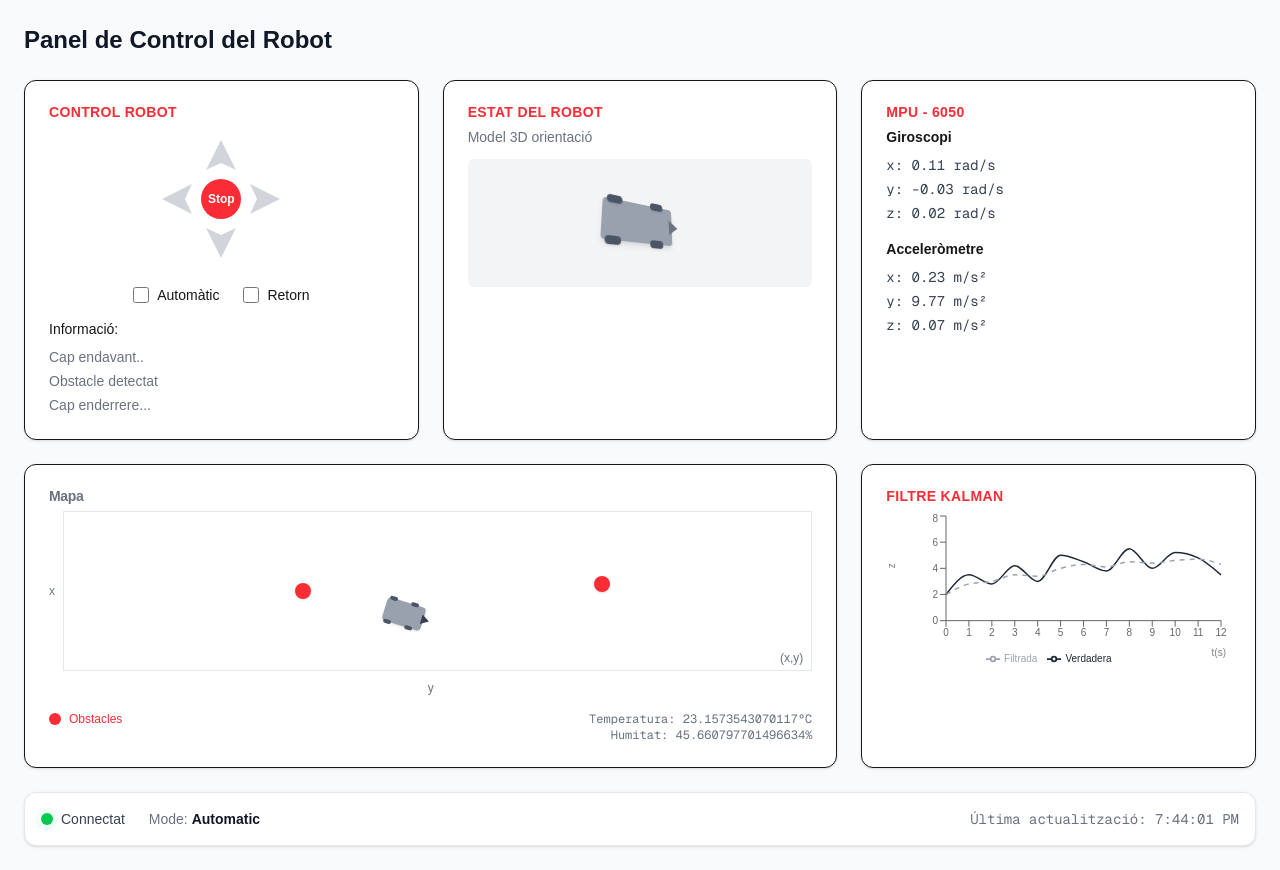
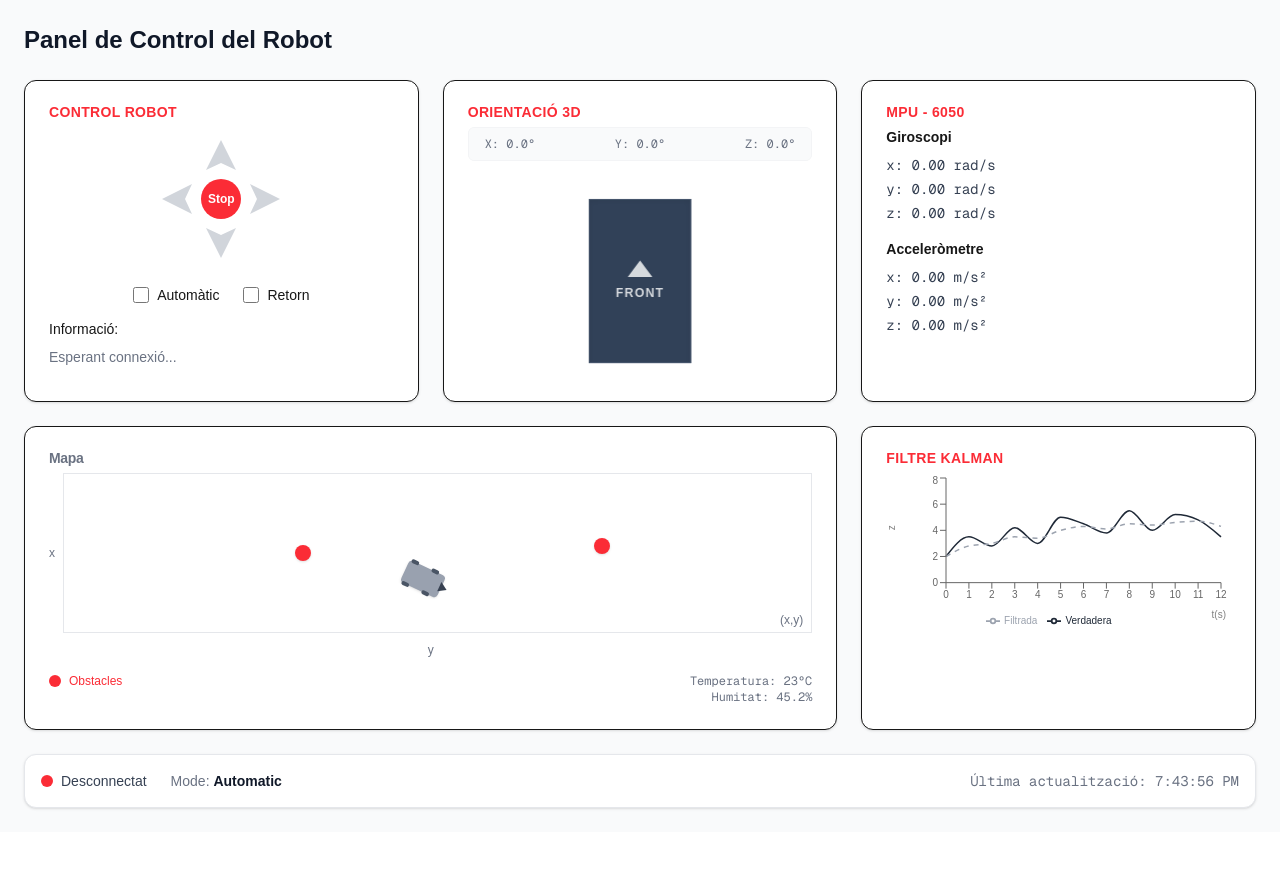
Before and after one commit to llunajuvilla/TFG-front, a Next.js app: page / in a window 1280 px wide. After the commit the page ends 832 px from the top, so only its background shows below. Built offline with nearby package versions, Linux system fonts and the light colour scheme; no server answers.

Commit message:
feat: conexion con websocket IMU

```diff
--- a/app/page.tsx
+++ b/app/page.tsx
@@ -1,6 +1,8 @@
 "use client"
 
 import { useState, useEffect } from "react"
+import { useRobotWebSocket } from "@/hooks/useRobotWebSocket"
+
 import { ControlPanel } from "@/components/control-panel"
 import { Robot3DView } from "@/components/robot-3d-view"
 import { MPUSensor } from "@/components/mpu-sensor"
@@ -10,77 +12,39 @@ import { KalmanFilterChart } from "@/components/kalman-filter-chart"
 export default function RobotDashboard() {
   const [isMounted, setIsMounted] = useState(false)
   const [mode, setMode] = useState<"manual" | "automatic" | "return">("automatic")
-  const [sensorData, setSensorData] = useState({
-    gyroscope: { x: 0.12, y: -0.05, z: 0.03 },
-    accelerometer: { x: 0.15, y: 9.78, z: 0.22 },
-    temperature: 23,
-    humidity: 45.2
-  })
-  const [robotPosition, setRobotPosition] = useState({ x: 120, y: 80, rotation: 25 })
-  const [robotRotation, setRobotRotation] = useState({ x: 15, y: 30, z: 0 })
-  const [messages, setMessages] = useState([
-    "Cap endavant..",
-    "Obstacle detectat",
-    "Cap enderrere..."
-  ])
+  const [messages, setMessages] = useState(["Esperant connexió..."])
+
+  // IP ESP32
+  const ESP32_IP = "192.168.1.15"
+
+  // WWebSockets
+  const { isConnected, sensorData, sendCommand } = useRobotWebSocket(ESP32_IP)
 
   useEffect(() => {
     setIsMounted(true)
   }, [])
 
-  // Simulate real-time sensor updates
-  useEffect(() => {
-    const interval = setInterval(() => {
-      setSensorData(prev => ({
-        gyroscope: {
-          x: prev.gyroscope.x + (Math.random() - 0.5) * 0.02,
-          y: prev.gyroscope.y + (Math.random() - 0.5) * 0.02,
-          z: prev.gyroscope.z + (Math.random() - 0.5) * 0.02
-        },
-        accelerometer: {
-          x: prev.accelerometer.x + (Math.random() - 0.5) * 0.1,
-          y: 9.78 + (Math.random() - 0.5) * 0.05,
-          z: prev.accelerometer.z + (Math.random() - 0.5) * 0.1
-        },
-        temperature: 23 + (Math.random() - 0.5) * 0.5,
-        humidity: 45.2 + (Math.random() - 0.5) * 1
-      }))
-
-      // Update robot orientation based on gyroscope
-      setRobotRotation(prev => ({
-        x: prev.x + (Math.random() - 0.5) * 2,
-        y: prev.y + (Math.random() - 0.5) * 2,
-        z: prev.z + (Math.random() - 0.5) * 1
-      }))
-
-      // Simulate robot movement in automatic mode
-      if (mode === "automatic") {
-        setRobotPosition(prev => ({
-          x: Math.max(30, Math.min(220, prev.x + (Math.random() - 0.5) * 5)),
-          y: Math.max(20, Math.min(100, prev.y + (Math.random() - 0.5) * 3)),
-          rotation: prev.rotation + (Math.random() - 0.5) * 5
-        }))
-      }
-    }, 500)
-
-    return () => clearInterval(interval)
-  }, [mode])
-
   const handleModeChange = (newMode: "manual" | "automatic" | "return") => {
     setMode(newMode)
-    setMessages(prev => [
-      `Mode canviat a: ${newMode}`,
-      ...prev.slice(0, 2)
-    ])
+    // Ejemplo de cómo mandar un comando al ESP32
+    sendCommand({ cmd: "change_mode", mode: newMode })
+    setMessages(prev => [`Mode canviat a: ${newMode}`, ...prev.slice(0, 2)])
   }
 
-  // Handle manual directional commands
   const handleDirectionCommand = (direction: "forward" | "backward" | "left" | "right" | "stop") => {
-    setMessages(prev => [
-      `Comandament manual: ${direction}`,
-      ...prev.slice(0, 2)
-    ])
+    // Mandamos la dirección al robot
+    sendCommand({ cmd: "move", direction: direction })
+    setMessages(prev => [`Moviment: ${direction}`, ...prev.slice(0, 2)])
   }
+
+  // Preparamos datos seguros por si el sensorData aún es null (desconectado)
+  const currentGyro = sensorData?.gyroscope || { x: 0, y: 0, z: 0 }
+  const currentAcc = sensorData?.accelerometer || { x: 0, y: 0, z: 0 }
+  const robotRotation = sensorData ? {
+    x: sensorData.angles.kalman, // Usamos el filtro de Kalman para X [cite: 34]
+    y: 0,
+    z: 0
+  } : { x: 0, y: 0, z: 0 }
 
   return (
     <main className="min-h-screen bg-gray-50 dark:bg-gray-900 p-4 md:p-6 transition-colors duration-300">
@@ -92,7 +56,6 @@ export default function RobotDashboard() {
         </header>
 
         <div className="grid grid-cols-1 md:grid-cols-2 lg:grid-cols-3 gap-6">
-          {/* Row 1 */}
           <div className="lg:col-span-1">
             <ControlPanel
               onModeChange={handleModeChange}
@@ -104,19 +67,11 @@ export default function RobotDashboard() {
             <Robot3DView rotation={robotRotation} />
           </div>
           <div className="lg:col-span-1">
-            <MPUSensor
-              gyroscope={sensorData.gyroscope}
-              accelerometer={sensorData.accelerometer}
-            />
+            <MPUSensor gyroscope={currentGyro} accelerometer={currentAcc} />
           </div>
 
-          {/* Row 2 */}
           <div className="md:col-span-1 lg:col-span-2">
-            <RobotMap
-              robotPosition={robotPosition}
-              temperature={sensorData.temperature}
-              humidity={sensorData.humidity}
-            />
+            <RobotMap />
           </div>
           <div className="md:col-span-1 lg:col-span-1">
             <KalmanFilterChart />
@@ -128,10 +83,10 @@ export default function RobotDashboard() {
           <div className="flex items-center gap-6 mb-2 sm:mb-0">
             <span className="flex items-center gap-2 font-medium text-gray-700 dark:text-gray-300">
               <span className="relative flex h-3 w-3">
-                <span className="animate-ping absolute inline-flex h-full w-full rounded-full bg-green-400 opacity-75"></span>
-                <span className="relative inline-flex rounded-full h-3 w-3 bg-green-500"></span>
+                {isConnected && <span className="animate-ping absolute inline-flex h-full w-full rounded-full bg-green-400 opacity-75"></span>}
+                <span className={`relative inline-flex rounded-full h-3 w-3 ${isConnected ? 'bg-green-500' : 'bg-red-500'}`}></span>
               </span>
-              Connectat
+              {isConnected ? 'Connectat' : 'Desconnectat'}
             </span>
             <span className="text-gray-500 dark:text-gray-400">
               Mode: <span className="font-semibold text-gray-900 dark:text-white capitalize">{mode}</span>
--- a/components/robot-3d-view.tsx
+++ b/components/robot-3d-view.tsx
@@ -4,42 +4,108 @@ interface Robot3DViewProps {
   rotation?: { x: number; y: number; z: number }
 }
 
-export function Robot3DView({ rotation = { x: 15, y: 30, z: 0 } }: Robot3DViewProps) {
+export function Robot3DView({ rotation = { x: 0, y: 0, z: 0 } }: Robot3DViewProps) {
   return (
-    <div className="h-full rounded-xl border bg-white dark:bg-gray-950 dark:border-gray-800 shadow-sm">
+    <div className="h-full rounded-xl border bg-white dark:bg-gray-950 dark:border-gray-800 shadow-sm overflow-hidden">
       <div className="flex flex-col space-y-1.5 p-6 pb-2">
         <h3 className="text-sm font-bold text-red-500 dark:text-red-400 uppercase tracking-wide leading-none tracking-tight">
-          Estat del Robot
+          Orientació 3D
         </h3>
       </div>
-      <div className="p-6 pt-0">
-        <p className="text-sm text-gray-500 dark:text-gray-400 mb-3">Model 3D orientació</p>
-        <div className="relative h-32 bg-gray-100 dark:bg-gray-900 rounded-md flex items-center justify-center overflow-hidden">
-          {/* 3D Robot representation using CSS transforms */}
+
+      <div className="p-6 pt-0 flex flex-col items-center">
+        {/* Marcador numérico superior */}
+        <div className="text-xs font-mono text-gray-500 dark:text-gray-400 mb-6 w-full flex justify-between px-4 bg-gray-50 dark:bg-gray-900 py-2 rounded-md border border-gray-100 dark:border-gray-800">
+          <span>X: {rotation.x.toFixed(1)}°</span>
+          <span>Y: {rotation.y.toFixed(1)}°</span>
+          <span>Z: {rotation.z.toFixed(1)}°</span>
+        </div>
+
+        {/* Contenedor principal con Perspectiva 3D */}
+        <div
+          className="relative w-full h-48 flex items-center justify-center"
+          style={{ perspective: "800px" }}
+        >
+          {/* El cuerpo del robot (Caja 3D) */}
           <div
-            className="relative transition-transform duration-300"
+            className="relative w-[100px] h-[160px]"
             style={{
-              transform: `perspective(200px) rotateX(${rotation.x}deg) rotateY(${rotation.y}deg) rotateZ(${rotation.z}deg)`,
-              transformStyle: "preserve-3d"
+              transformStyle: "preserve-3d",
+              // IMPORTANTE: Aquí se mapean los ejes del sensor a los de la pantalla.
+              // En CSS: rotateX es Pitch (cabeceo), rotateY es Yaw (giro), rotateZ es Roll (inclinación lateral)
+              transform: `rotateX(${-rotation.y}deg) rotateY(${-rotation.z}deg) rotateZ(${-rotation.x}deg)`,
+              transition: "transform 0.1s linear"
             }}
           >
-            {/* Robot body */}
-            <div className="w-20 h-10 bg-gray-400 rounded-sm shadow-md relative">
-              {/* Front indicator */}
-              <div
-                className="absolute -right-2 top-1/2 -translate-y-1/2 w-0 h-0"
-                style={{
-                  borderTop: "8px solid transparent",
-                  borderBottom: "8px solid transparent",
-                  borderLeft: "12px solid #6b7280"
-                }}
-              />
-              {/* Wheels */}
-              <div className="absolute -bottom-1 left-1 w-4 h-2 bg-gray-600 rounded-sm shadow-sm" />
-              <div className="absolute -bottom-1 right-3 w-4 h-2 bg-gray-600 rounded-sm shadow-sm" />
-              <div className="absolute -top-1 left-1 w-4 h-2 bg-gray-600 rounded-sm shadow-sm" />
-              <div className="absolute -top-1 right-3 w-4 h-2 bg-gray-600 rounded-sm shadow-sm" />
+
+            {/* 1. Cara Superior (Techo) */}
+            <div
+              className="absolute inset-0 bg-slate-700 border border-slate-600 flex flex-col items-center justify-center shadow-inner"
+              style={{ transform: "translateZ(20px)" }}
+            >
+              {/* Flecha y texto indicando el morro */}
+              <div className="w-0 h-0 border-l-[12px] border-l-transparent border-r-[12px] border-r-transparent border-b-[16px] border-b-white opacity-80 mb-2" />
+              <span className="text-white/80 font-bold tracking-widest text-xs">FRONT</span>
             </div>
+
+            {/* 2. Cara Inferior (Chasis) */}
+            <div
+              className="absolute inset-0 bg-slate-900 border border-slate-800"
+              style={{ transform: "translateZ(-20px) rotateY(180deg)" }}
+            />
+
+            {/* 3. Frontal (Morro con faros) */}
+            <div
+              className="absolute top-0 left-0 w-[100px] h-[40px] bg-slate-800 border border-slate-700 flex justify-around items-center px-2"
+              style={{ transformOrigin: "top", transform: "rotateX(-90deg)" }}
+            >
+              <div className="w-4 h-4 bg-yellow-200 rounded-full shadow-[0_0_12px_#fef08a]" />
+              <div className="w-4 h-4 bg-yellow-200 rounded-full shadow-[0_0_12px_#fef08a]" />
+            </div>
+
+            {/* 4. Trasera (Luces de freno) */}
+            <div
+              className="absolute bottom-0 left-0 w-[100px] h-[40px] bg-slate-800 border border-slate-700 flex justify-between items-center px-2"
+              style={{ transformOrigin: "bottom", transform: "rotateX(90deg)" }}
+            >
+              <div className="w-6 h-2 bg-red-500 rounded-sm shadow-[0_0_8px_#ef4444]" />
+              <div className="w-6 h-2 bg-red-500 rounded-sm shadow-[0_0_8px_#ef4444]" />
+            </div>
+
+            {/* 5. Lateral Izquierdo (Con ruedas) */}
+            <div
+              className="absolute top-0 left-0 w-[40px] h-[160px] bg-slate-800 border border-slate-700 flex flex-col justify-between py-4 items-center"
+              style={{ transformOrigin: "left", transform: "rotateY(90deg)" }}
+            >
+               {/* Rueda delantera izquierda */}
+               <div
+                  className="w-10 h-16 bg-neutral-950 rounded-md border border-neutral-800"
+                  style={{ transform: "translateZ(10px) translateX(-5px)" }}
+               />
+               {/* Rueda trasera izquierda */}
+               <div
+                  className="w-10 h-16 bg-neutral-950 rounded-md border border-neutral-800"
+                  style={{ transform: "translateZ(10px) translateX(-5px)" }}
+               />
+            </div>
+
+            {/* 6. Lateral Derecho (Con ruedas) */}
+            <div
+              className="absolute top-0 right-0 w-[40px] h-[160px] bg-slate-800 border border-slate-700 flex flex-col justify-between py-4 items-center"
+              style={{ transformOrigin: "right", transform: "rotateY(-90deg)" }}
+            >
+               {/* Rueda delantera derecha */}
+               <div
+                  className="w-10 h-16 bg-neutral-950 rounded-md border border-neutral-800"
+                  style={{ transform: "translateZ(10px) translateX(5px)" }}
+               />
+               {/* Rueda trasera derecha */}
+               <div
+                  className="w-10 h-16 bg-neutral-950 rounded-md border border-neutral-800"
+                  style={{ transform: "translateZ(10px) translateX(5px)" }}
+               />
+            </div>
+
           </div>
         </div>
       </div>
--- /dev/null
+++ b/hooks/useRobotWebSocket.ts
@@ -0,0 +1,105 @@
+import { useState, useEffect, useRef, useCallback } from 'react';
+
+// Estructura adaptada a tu ImuFrame del ESP32
+export interface SensorData {
+  timestamp: number;
+  accelerometer: { x: number; y: number; z: number };
+  gyroscope: { x: number; y: number; z: number };
+  angles: {
+    acc: number;
+    gyroRaw: number;
+    kalman: number;
+  };
+  biasG: number;
+}
+
+export function useRobotWebSocket(ipAddress: string) {
+  const [isConnected, setIsConnected] = useState(false);
+  const [sensorData, setSensorData] = useState<SensorData | null>(null);
+  const wsRef = useRef<WebSocket | null>(null);
+
+  useEffect(() => {
+    if (!ipAddress) return;
+
+    // Tu código Arduino inicia el WebSocket en el puerto 81 [cite: 36]
+    const wsUrl = `ws://${ipAddress}:81`;
+    const ws = new WebSocket(wsUrl);
+
+    ws.binaryType = 'arraybuffer';
+
+    ws.onopen = () => setIsConnected(true);
+    ws.onclose = () => setIsConnected(false);
+    ws.onerror = (error) => console.error("Error WebSocket:", error);
+
+    ws.onmessage = (event) => {
+      if (event.data instanceof ArrayBuffer) {
+        // Comprobamos el tamaño del paquete recibido
+        const byteLength = event.data.byteLength;
+
+        // Si el paquete es de 44 bytes (el que esperamos de IMUWIFI.ino)
+        if (byteLength === 44) {
+          const view = new DataView(event.data);
+          setSensorData({
+            timestamp: view.getUint32(0, true),
+            accelerometer: {
+              x: view.getFloat32(4, true),
+              y: view.getFloat32(8, true),
+              z: view.getFloat32(12, true),
+            },
+            gyroscope: {
+              x: view.getFloat32(16, true),
+              y: view.getFloat32(20, true),
+              z: view.getFloat32(24, true),
+            },
+            angles: {
+              acc: view.getFloat32(28, true),
+              gyroRaw: view.getFloat32(32, true),
+              kalman: view.getFloat32(36, true),
+            },
+            biasG: view.getFloat32(40, true)
+          });
+        }
+        // Si el paquete es de 28 bytes
+        else if (byteLength === 28) {
+          const view = new DataView(event.data);
+          setSensorData({
+            timestamp: view.getUint32(0, true),
+            accelerometer: {
+              x: view.getFloat32(4, true),
+              y: view.getFloat32(8, true),
+              z: view.getFloat32(12, true),
+            },
+            gyroscope: {
+              x: view.getFloat32(16, true),
+              y: view.getFloat32(20, true),
+              z: view.getFloat32(24, true),
+            },
+            // Como no tenemos ángulos en este paquete antiguo, ponemos 0
+            angles: { acc: 0, gyroRaw: 0, kalman: 0 },
+            biasG: 0
+          });
+        } else {
+          console.warn(`Paquete recibido con tamaño inesperado: ${byteLength} bytes.`);
+        }
+      }
+    };
+
+    wsRef.current = ws;
+
+    // Limpieza al desmontar el componente
+    return () => {
+      ws.close();
+    };
+  }, [ipAddress]);
+
+  // Función para enviar comandos en JSON al ESP32
+  const sendCommand = useCallback((command: object) => {
+    if (wsRef.current && wsRef.current.readyState === WebSocket.OPEN) {
+      wsRef.current.send(JSON.stringify(command));
+    } else {
+      console.warn("WebSocket no está conectado. Comando ignorado.");
+    }
+  }, []);
+
+  return { isConnected, sensorData, sendCommand };
+}
```
